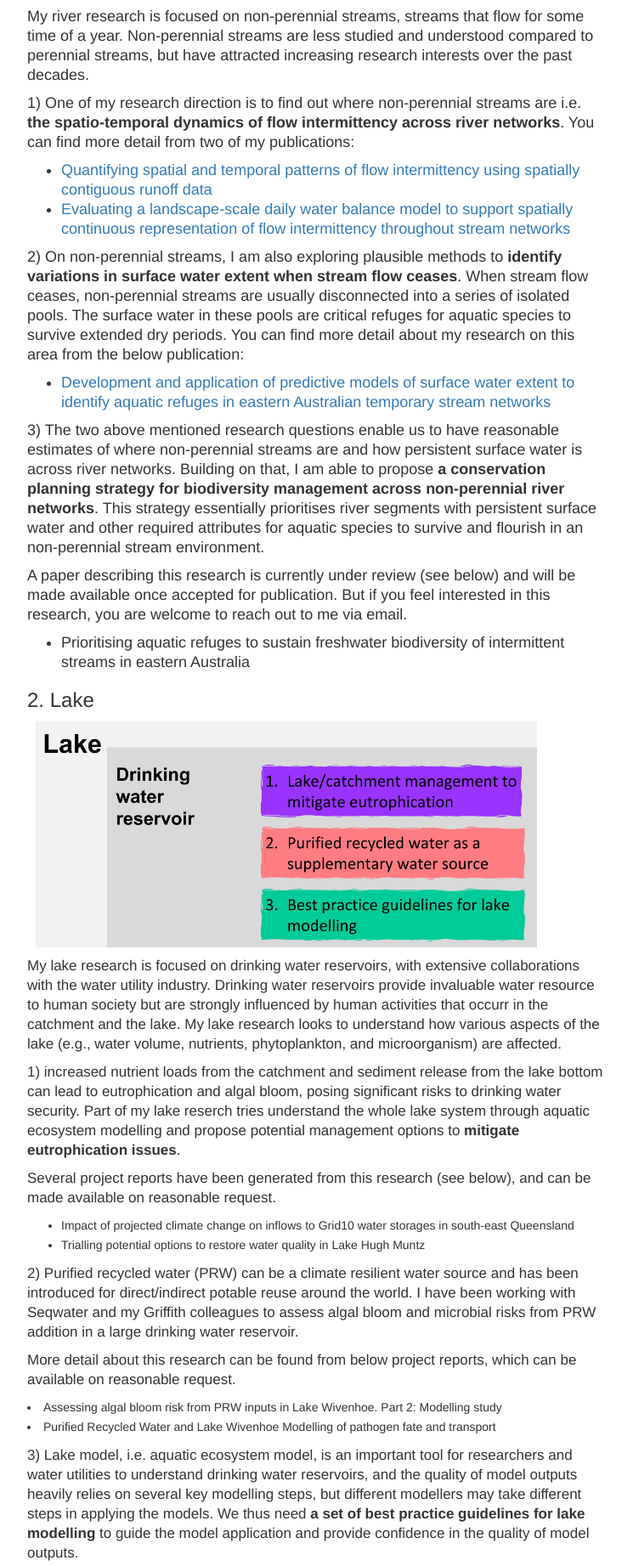
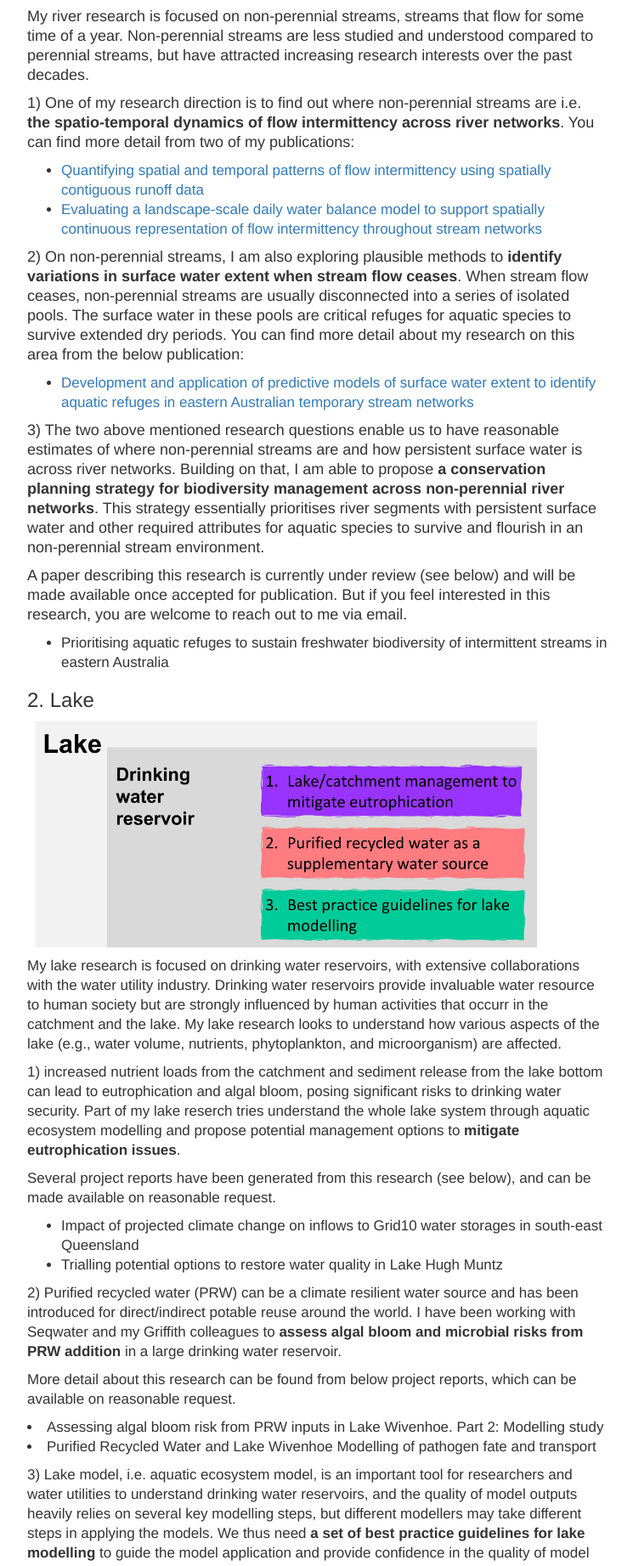
Before and after one commit to SongyanYu/SongyanYu.github.io, a Jekyll site: the page built from research.html, in a window 1280 px wide. Shown: the part 576-2419 px from the top of the page at 85% size, without its empty margins (266-1011 px from the left). Built offline with Jekyll 4.4.1, drawn with Linux system fonts in a browser that asks for light colours.

Commit message:
update research

```diff
--- a/assets/css/framework.css
+++ b/assets/css/framework.css
@@ -18,7 +18,7 @@ h3.text-muted a {text-decoration: none; color: #999999; }
 h3.text-muted a:hover { text-decoration: none; color: #0088cc; }
 
 .qualification {line-height: 23px; width: 60%; margin: auto auto;}
-.qualification li { line-height: 23px; font-size:17px;}
+.qualification li { line-height: 23px; font-size: 17px;}
 .qualification h2 { font-size: 26.5px; }
 .qualification h1 { font-size: 32.5px; }
 .qualification p {font-size: 17px;}
@@ -26,7 +26,8 @@ h3.text-muted a:hover { text-decoration: none; color: #0088cc; }
 .qualification dl {font-size: 16px;}
 
 .research { width: 60%; margin: auto auto; line-height: 23px; }
-.research p {font-size: 17px;}
+.research p { font-size: 17px; }
+.research li { line-height: 23px; font-size: 17px;}
 
 .research, .qualification, .leafletlake { margin-bottom: 30px; }
 
--- a/research.html
+++ b/research.html
@@ -89,7 +89,7 @@ Several project reports have been generated from this research (see below), and
 
 <p>
 2) Purified recycled water (PRW) can be a climate resilient water source and has been introduced for direct/indirect potable reuse around the world.
-I have been working with Seqwater and my Griffith colleagues to assess algal bloom and microbial risks from PRW addition in a large drinking water reservoir.
+I have been working with Seqwater and my Griffith colleagues to <b>assess algal bloom and microbial risks from PRW addition</b> in a large drinking water reservoir.
 </p>
 
 <p>
```
